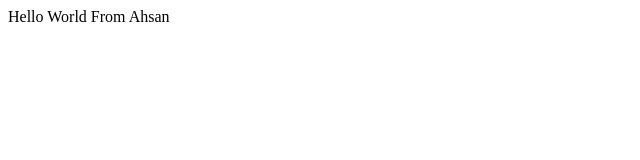
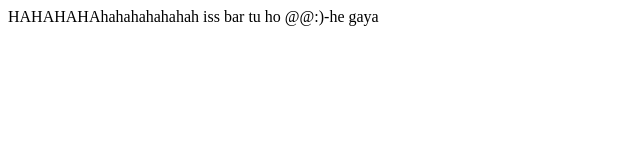
Before and after one commit to AhsanKhurshid97/Bootcamp2020, a plain HTML site: page index.html in a window 1280 px wide. Shown: the whole page, without its empty margins (0-640 px from the left). Drawn offline with Linux system fonts and the light colour scheme.

Commit message:
Update index.html

```diff
--- a/index.html
+++ b/index.html
@@ -5,7 +5,7 @@
 </head>
 <body>
    <div>
-   Hello World From Ahsan
+   HAHAHAHAhahahahahahah iss bar tu ho @@:)-he gaya
    </div>
 </body>
 </html>
```
